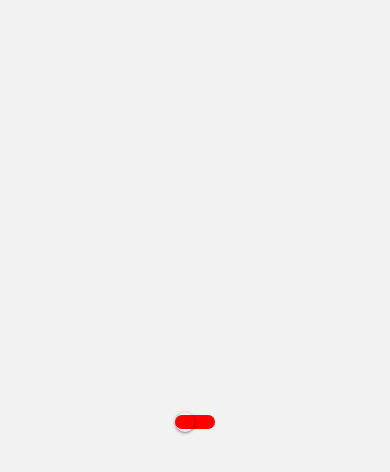
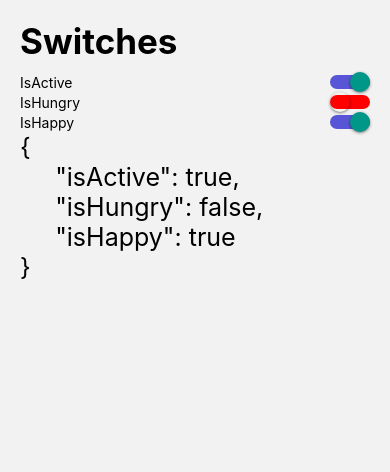
Before and after one commit to FemtDeveloper/RNComponents, a React Native app: screen /SwitchesScreen in a window 390 px wide. Shown: the top 472 px of the page. Built offline with nearby package versions, Linux system fonts and the light colour scheme.

Commit message:
switch ended, alert started

```diff
--- /dev/null
+++ b/src/components/CustomSwitch.tsx
@@ -0,0 +1,27 @@
+import React, {useState} from 'react';
+import {Platform, Switch} from 'react-native';
+
+interface Props {
+  isOn: boolean;
+  onChange: (value: boolean) => void;
+}
+
+const CustomSwitch = ({isOn, onChange}: Props) => {
+  const [isEnabled, setIsEnabled] = useState(isOn);
+  const toggleSwitch = () => {
+    setIsEnabled(!isEnabled);
+    onChange(!isEnabled);
+  };
+
+  return (
+    <Switch
+      trackColor={{false: 'red', true: '#5856D6'}}
+      thumbColor={Platform.OS === 'android' ? '#D9D9DB' : ''}
+      ios_backgroundColor="#3e3e3e"
+      onValueChange={toggleSwitch}
+      value={isEnabled}
+    />
+  );
+};
+
+export default CustomSwitch;
--- a/src/components/FlatListMenuItem.tsx
+++ b/src/components/FlatListMenuItem.tsx
@@ -30,5 +30,5 @@ export const FlatListMenuItem = ({menuItem}: Props) => {
 const styles = StyleSheet.create({
   container: {flexDirection: 'row', justifyContent: 'space-between'},
   begin: {flex: 1},
-  itemText: {fontSize: 16, fontWeight: '600'},
+  itemText: {fontSize: 16, fontWeight: '600', marginLeft: 10},
 });
--- /dev/null
+++ b/src/components/HeaderTitle.tsx
@@ -0,0 +1,18 @@
+import React from 'react';
+import {Text, View} from 'react-native';
+import {useSafeAreaInsets} from 'react-native-safe-area-context';
+import {styles} from '../theme/appTheme';
+
+interface Props {
+  title: string;
+}
+const HeaderTitle = ({title}: Props) => {
+  const {top} = useSafeAreaInsets();
+  return (
+    <View style={{marginTop: top + 20, marginBottom: 10}}>
+      <Text style={styles.title}>{title}</Text>
+    </View>
+  );
+};
+
+export default HeaderTitle;
--- a/src/data/menuItems.ts
+++ b/src/data/menuItems.ts
@@ -16,4 +16,9 @@ export const menuItems: MenuItem[] = [
     icon: 'toggle-outline',
     component: 'SwitchesScreen',
   },
+  {
+    name: 'ALerts',
+    icon: 'alert-circle-outline',
+    component: 'AlertScreen',
+  },
 ];
--- a/src/navigator/Navigator.tsx
+++ b/src/navigator/Navigator.tsx
@@ -6,6 +6,7 @@ import {
   Animation102Screen,
   SwitchesScreen,
 } from '../screens';
+import AlertScreen from '../screens/AlertScreen';
 
 const Stack = createStackNavigator();
 
@@ -16,6 +17,7 @@ export const Navigator = () => {
       <Stack.Screen name="Animation101Screen" component={Animation101Screen} />
       <Stack.Screen name="Animation102Screen" component={Animation102Screen} />
       <Stack.Screen name="SwitchesScreen" component={SwitchesScreen} />
+      <Stack.Screen name="AlertScreen" component={AlertScreen} />
     </Stack.Navigator>
   );
 };
--- /dev/null
+++ b/src/screens/AlertScreen.tsx
@@ -0,0 +1,33 @@
+import React from 'react';
+import {Alert, Button, View} from 'react-native';
+import HeaderTitle from '../components/HeaderTitle';
+import {styles} from '../theme/appTheme';
+
+const AlertScreen = () => {
+  const showAlert = () => {
+    Alert.alert(
+      'Alerta',
+      'Esta es una alerta',
+      [
+        {
+          text: 'Ajá',
+          style: 'cancel',
+          onPress: () => console.log('Cancel pressed'),
+        },
+        {
+          text: 'Nombe',
+          onPress: () => console.log('Okkkkkkk'),
+        },
+      ],
+      {cancelable: true, onDismiss: () => console.log('onDismiss')},
+    );
+  };
+  return (
+    <View style={styles.global}>
+      <HeaderTitle title="Alerts" />
+      <Button title="Show Alert" onPress={showAlert} />
+    </View>
+  );
+};
+
+export default AlertScreen;
--- a/src/screens/HomeScreen.tsx
+++ b/src/screens/HomeScreen.tsx
@@ -1,24 +1,13 @@
 import React from 'react';
-import {View, Text} from 'react-native';
+import {View} from 'react-native';
 import {FlatList} from 'react-native-gesture-handler';
-// import Icon from 'react-native-vector-icons/Ionicons';
 
 import {styles} from '../theme/appTheme';
-import {useSafeAreaInsets} from 'react-native-safe-area-context';
 import {FlatListMenuItem} from '../components/FlatListMenuItem';
 import {menuItems} from '../data/menuItems';
+import HeaderTitle from '../components/HeaderTitle';
 
 export const HomeScreen = () => {
-  const {top} = useSafeAreaInsets();
-
-  const renderListHeader = () => {
-    return (
-      <View style={{marginTop: top + 20, marginBottom: 10}}>
-        <Text style={styles.title}>Opciones de menú</Text>
-      </View>
-    );
-  };
-
   const itemSeparator = () => {
     return <View style={{borderWidth: 1, opacity: 0.5, marginVertical: 8}} />;
   };
@@ -29,7 +18,7 @@ export const HomeScreen = () => {
         data={menuItems}
         renderItem={({item}) => <FlatListMenuItem menuItem={item} />}
         keyExtractor={item => item.name}
-        ListHeaderComponent={renderListHeader}
+        ListHeaderComponent={() => <HeaderTitle title="Opciones de menú" />}
         ItemSeparatorComponent={itemSeparator}
       />
     </View>
--- a/src/screens/SwitchesScreen.tsx
+++ b/src/screens/SwitchesScreen.tsx
@@ -1,26 +1,54 @@
 import React, {useState} from 'react';
-import {View, Switch, StyleSheet, Platform} from 'react-native';
+import {StyleSheet, Text, View} from 'react-native';
+import HeaderTitle from '../components/HeaderTitle';
+import CustomSwitch from '../components/CustomSwitch';
 
 export const SwitchesScreen = () => {
-  const [isEnabled, setIsEnabled] = useState(false);
-  const toggleSwitch = () => setIsEnabled(previousState => !previousState);
+  const [state, setState] = useState({
+    isActive: true,
+    isHungry: false,
+    isHappy: true,
+  });
+  const {isActive, isHappy, isHungry} = state;
+
+  const onChange = (value: boolean, field: string) => {
+    setState({...state, [field]: value});
+  };
   return (
-    <View style={styles.container}>
-      <Switch
-        trackColor={{false: 'red', true: '#5856D6'}}
-        thumbColor={Platform.OS === 'android' ? '#D9D9DB' : ''}
-        ios_backgroundColor="#3e3e3e"
-        onValueChange={toggleSwitch}
-        value={isEnabled}
-      />
+    <View style={{marginHorizontal: 20}}>
+      <HeaderTitle title="Switches" />
+      <View style={styles.switchRow}>
+        <Text>IsActive</Text>
+        <CustomSwitch
+          isOn={isActive}
+          onChange={value => onChange(value, 'isActive')}
+        />
+      </View>
+      <View style={styles.switchRow}>
+        <Text>IsHungry</Text>
+        <CustomSwitch
+          isOn={isHungry}
+          onChange={value => onChange(value, 'isHungry')}
+        />
+      </View>
+      <View style={styles.switchRow}>
+        <Text>IsHappy</Text>
+        <CustomSwitch
+          isOn={isHappy}
+          onChange={value => onChange(value, 'isHappy')}
+        />
+      </View>
+      <Text style={styles.switchText}>{JSON.stringify(state, null, 5)}</Text>
     </View>
   );
 };
 
 const styles = StyleSheet.create({
-  container: {
-    flex: 1,
+  switchRow: {
+    flexDirection: 'row',
+    justifyContent: 'space-between',
     alignItems: 'center',
-    justifyContent: 'center',
+    fontSize: 20,
   },
+  switchText: {fontSize: 25},
 });
```
